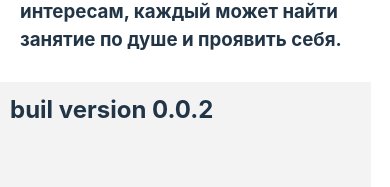
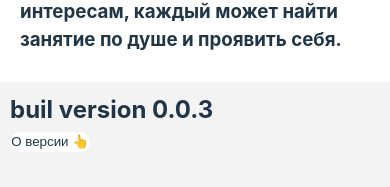
Before and after one commit to Guffi-2/testActivBuild, a Vue app: page / in a window 390 px wide. Shown: the part 1483-1670 px from the top of the page. Built offline with nearby package versions, Linux system fonts and the light colour scheme.

Commit message:
добавил тень у постов и кнопку о версии

```diff
--- a/src/App.vue
+++ b/src/App.vue
@@ -1,4 +1,8 @@
 <template>
+    <div class="animation_screen">
+
+    </div>
+
     <header>
     <img src="./On.png" class="logo vue" alt="Vue logo" />
     <h2>Актив школы 211</h2>
@@ -11,7 +15,7 @@
   <mobileMenu>
       <h4 id="news_m"><a href="#news_p">Новоcти</a></h4>
       <h4 id="about_m"><a href="#about_p_o_nas">О нас</a></h4>
-      <h4 id="soc-seti_m">Соц-сети</h4>
+      <h4 id="soc-seti_m"><a onclick="alert('в данной версии пока что не работает🛠️')">Соц-сети</a></h4>
   </mobileMenu>
   <main>
   <div class="news_title">
@@ -58,7 +62,10 @@
   </about>
 </main>
 <footer>
-  <h2>buil version 0.0.2</h2>
+  <h2>buil version 0.0.3</h2>
+  <button class="btn_about" onclick="alert('были добавлены тени для постов по нажатию/наведению')">
+    О версии 👆
+  </button>
 </footer>
 </template>
 
@@ -281,13 +288,24 @@ header{
 }
 
 @media (min-width: 320px) and (max-width: 899px) {
+
   footer{
     margin-top: 1283px;
     background-color: #373737;
-    width: 90%;
+    width: 95%;
     height: 100px;
     padding: 10px;
   }
+
+  .btn_about{
+    border: none;
+    background-color: #2b2b2b;
+    color:rgb(255, 255, 255);
+    border-radius: 30px;
+    width: 80px;
+    height: 20px;
+  }
+
   mobileMenu{
     display: flex;
   }
@@ -337,7 +355,7 @@ header{
   font-size: 1.6rem;
 }
 #about_p_o_nas{
-  padding-top: 2090px;
+  margin-top: 2090px;
   padding-left: 0px;
   font-size: 1.6rem;
 }
@@ -356,7 +374,13 @@ header{
   background-color: #373737;
   border-radius: 30px;
   margin-right: 0px;
+  transition: box-shadow 0.3s cubic-bezier(0.4, 0, 1, 1);
 }
+
+.post_1:hover{
+  box-shadow: 0px 8px 18px 0px rgba(0, 0, 0, 0.05), 0px 33px 33px 0px rgba(0, 0, 0, 0.04), 0px 75px 45px 0px rgba(0, 0, 0, 0.03), 0px 134px 53px 0px rgba(0, 0, 0, 0.01), 0px 209px 58px 0px rgba(0, 0, 0, 0.00);
+}
+
 .post_1 h4{
   padding: 15px;
 }
@@ -386,7 +410,13 @@ header{
   border-radius: 30px;
   margin-right: 0px;
   margin-top: 15px;
+  transition: box-shadow 0.3s cubic-bezier(0.4, 0, 1, 1);
 }
+
+.post_2:hover{
+  box-shadow: 0px 8px 18px 0px rgba(0, 0, 0, 0.05), 0px 33px 33px 0px rgba(0, 0, 0, 0.04), 0px 75px 45px 0px rgba(0, 0, 0, 0.03), 0px 134px 53px 0px rgba(0, 0, 0, 0.01), 0px 209px 58px 0px rgba(0, 0, 0, 0.00);
+}
+
 .post_2 h4{
   padding: 15px;
 }
@@ -636,6 +666,10 @@ footer{
   background: #ffffff;
   color: #213547;
 }
+.btn_about{
+    background: #ffffff;
+    color: #213547;
+}
   header{
     background-color: rgb(241, 241, 241);
   }
```
